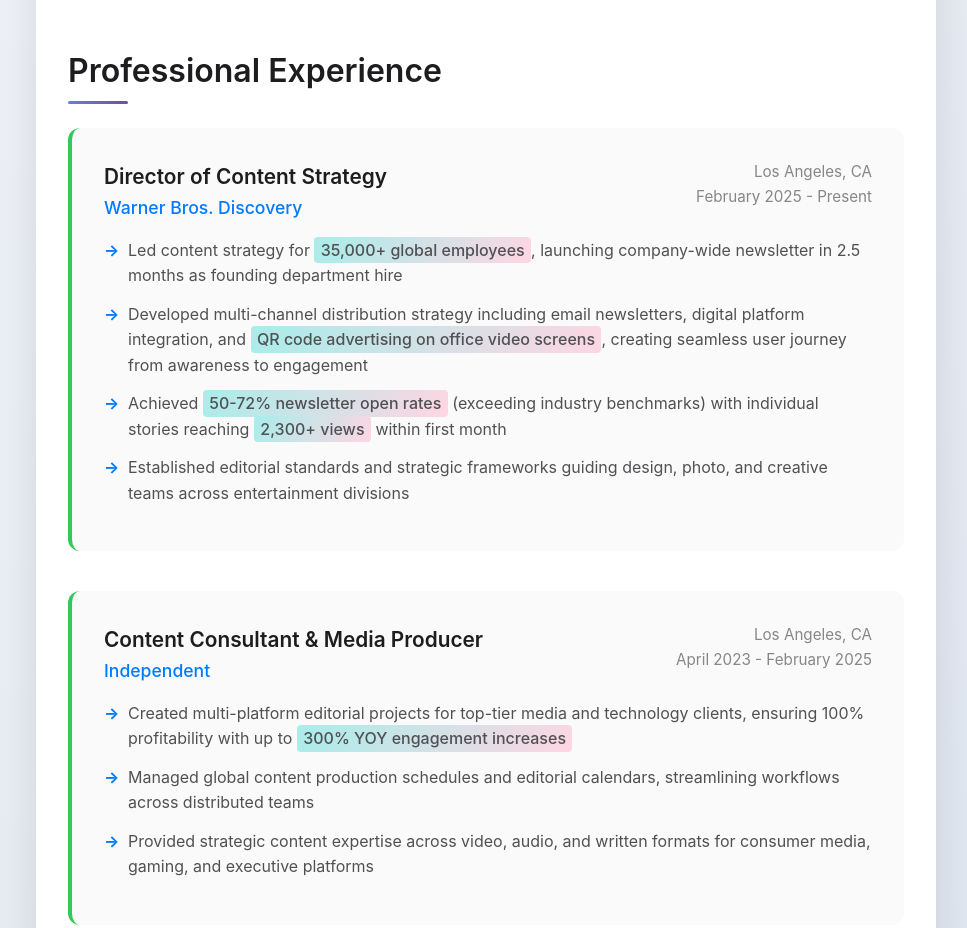
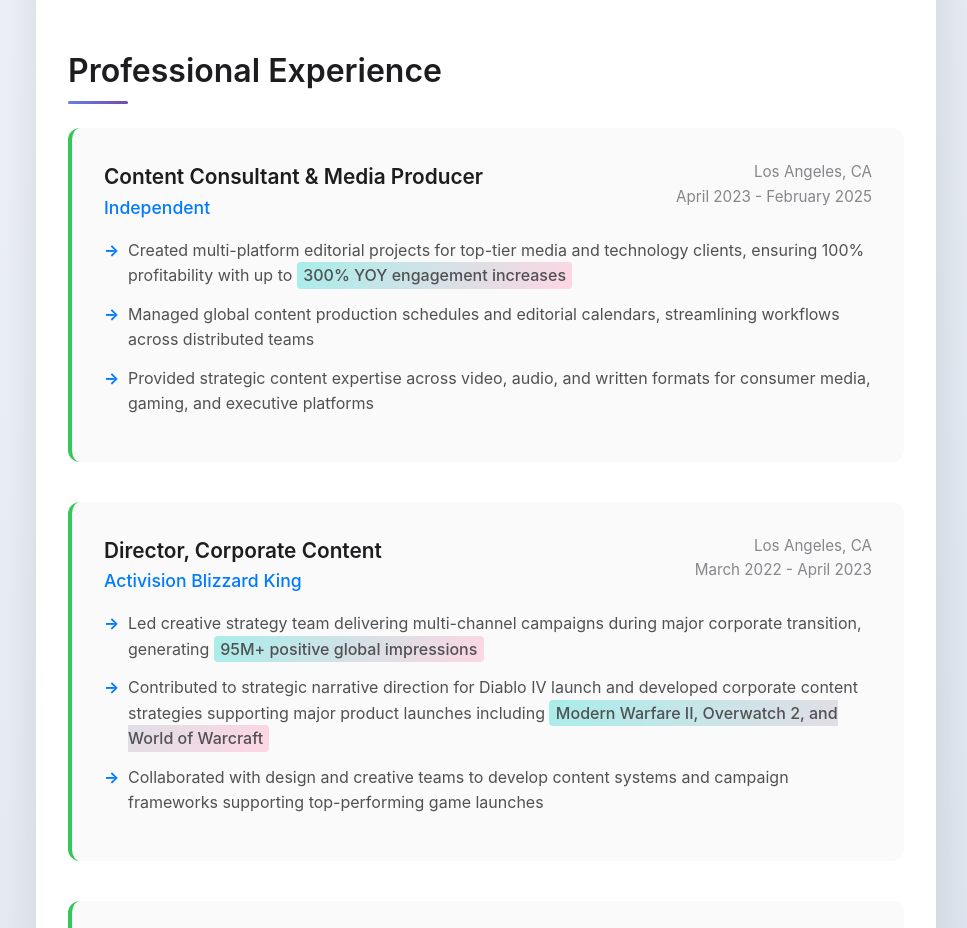
Before and after one commit to MarliGuzzetta/marli-resume-portfolio, a plain HTML site: page resume.html in a window 1280 px wide. Shown: the part 1025-1953 px from the top of the page, without its empty margins (154-1121 px from the left). Drawn offline with Linux system fonts and the light colour scheme.

Commit message:
Update resume.html

```diff
--- a/resume.html
+++ b/resume.html
@@ -378,24 +378,6 @@
         <section class="section">
             <h2 class="section-title">Professional Experience</h2>
 
-            <div class="job">
-                <div class="job-header">
-                    <div>
-                        <div class="job-title">Director of Content Strategy</div>
-                        <div class="company">Warner Bros. Discovery</div>
-                    </div>
-                    <div class="location-date">
-                        Los Angeles, CA<br>
-                        February 2025 - Present
-                    </div>
-                </div>
-                <ul class="achievements">
-                    <li>Led content strategy for <span class="highlight">35,000+ global employees</span>, launching company-wide newsletter in 2.5 months as founding department hire</li>
-                    <li>Developed multi-channel distribution strategy including email newsletters, digital platform integration, and <span class="highlight">QR code advertising on office video screens</span>, creating seamless user journey from awareness to engagement</li>
-                    <li>Achieved <span class="highlight">50-72% newsletter open rates</span> (exceeding industry benchmarks) with individual stories reaching <span class="highlight">2,300+ views</span> within first month</li>
-                    <li>Established editorial standards and strategic frameworks guiding design, photo, and creative teams across entertainment divisions</li>
-                </ul>
-            </div>
 
             <div class="job">
                 <div class="job-header">
```
